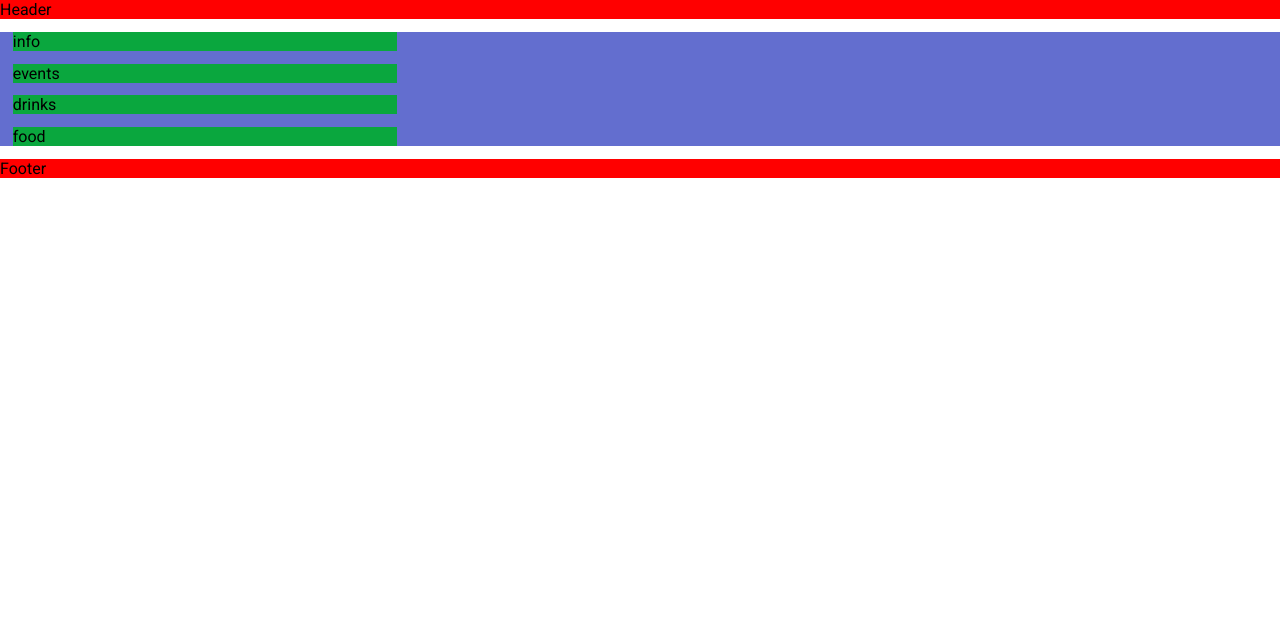
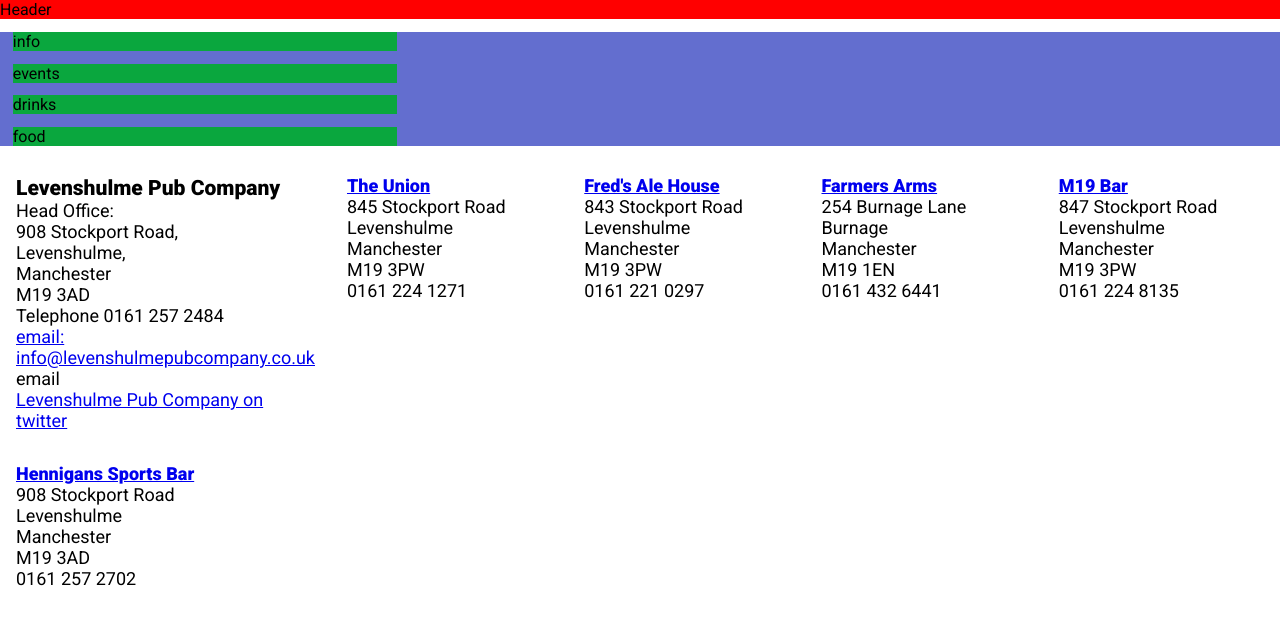
Before and after one commit to chriswright61dev/farmersspg, a React (Create React App) app: page / in a window 1280 px wide. Shown: the top 624 px of the page. Built offline with nearby package versions, Linux system fonts and the light colour scheme.

Commit message:
static footer added

```diff
--- a/src/components/Footer/Footer.css
+++ b/src/components/Footer/Footer.css
@@ -1,3 +1,25 @@
 .footer {
-  background-color: red;
+  display: flex;
+  font-size: 18px;
+  flex-wrap: wrap;
+
+  -webkit-animation: fadein 2s; /* Safari, Chrome and Opera > 12.1 */
+  -moz-animation: fadein 2s; /* Firefox < 16 */
+  -ms-animation: fadein 2s; /* Internet Explorer */
+  -o-animation: fadein 2s; /* Opera < 12.1 */
+  animation: fadein 2s;
 }
+
+@keyframes fadein {
+  from {
+    opacity: 0;
+  }
+  to {
+    opacity: 1;
+  }
+}
+
+.lpc-venue-block {
+  flex: 1 1 12em;
+  padding: 1rem;
+}
--- a/src/components/Footer/Footer.js
+++ b/src/components/Footer/Footer.js
@@ -1,7 +1,113 @@
 import React from "react";
 import "./Footer.css";
+
 function Footer() {
-  return <div className="footer">Footer</div>;
+  return (
+    <div className="footer">
+      <div className="lpc-venue-block">
+        <h3>Levenshulme Pub Company</h3>
+        <p>
+          Head Office: <br />
+          908 Stockport Road,
+          <br />
+          Levenshulme,
+          <br />
+          Manchester
+          <br />
+          M19 3AD
+        </p>
+        <p>Telephone 0161 257 2484</p>
+        <p>
+          <a href="mailto:info@levenshulmepubcompany.co.uk">
+            email: info@levenshulmepubcompany.co.uk
+          </a>
+        </p>
+        email
+        <p>
+          <a href="https://twitter.com/LevePubCo">
+            Levenshulme Pub Company on twitter
+          </a>
+        </p>
+      </div>
+
+      <div className="lpc-venue-block">
+        <a href="http://www.unionlevenshulme.co.uk/">
+          <h4>The Union</h4>
+        </a>
+        <p>
+          845 Stockport Road
+          <br />
+          Levenshulme
+          <br />
+          Manchester
+          <br />
+          M19 3PW
+        </p>
+        <p>0161 224 1271</p>
+      </div>
+      <div className="lpc-venue-block">
+        <a href="http://www.fredsalehouse.com">
+          <h4>Fred's Ale House</h4>
+        </a>
+        <p>
+          843 Stockport Road
+          <br />
+          Levenshulme
+          <br />
+          Manchester
+          <br />
+          M19 3PW
+        </p>
+        <p>0161 221 0297</p>
+      </div>
+
+      <div className="lpc-venue-block">
+        <a href="http://www.farmersburnage.co.uk/">
+          <h4>Farmers Arms</h4>
+        </a>
+        <p>
+          254 Burnage Lane
+          <br />
+          Burnage
+          <br />
+          Manchester
+          <br />
+          M19 1EN
+        </p>
+        <p>0161 432 6441</p>
+      </div>
+      <div className="lpc-venue-block">
+        <a href="http://www.m19bar.com">
+          <h4>M19 Bar</h4>
+        </a>
+        <p>
+          847 Stockport Road
+          <br />
+          Levenshulme
+          <br />
+          Manchester
+          <br />
+          M19 3PW
+        </p>
+        <p>0161 224 8135</p>
+      </div>
+      <div className="lpc-venue-block">
+        <a href="http://www.hennigansbar.co.uk">
+          <h4>Hennigans Sports Bar</h4>
+        </a>
+        <p>
+          908 Stockport Road
+          <br />
+          Levenshulme
+          <br />
+          Manchester
+          <br />
+          M19 3AD
+        </p>
+        <p>0161 257 2702</p>
+      </div>
+    </div>
+  );
 }
 
 export default Footer;
```
Also changed, not shown: src/logo.svg (deleted), 1 other file (tests, documents, lock files or other folders).
